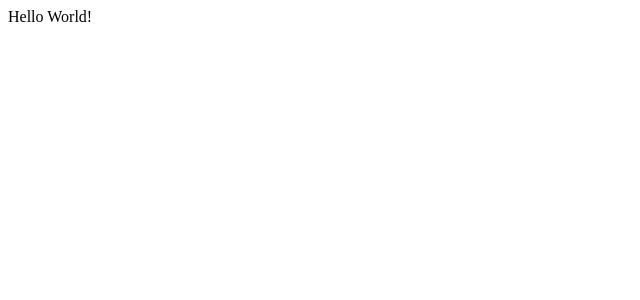
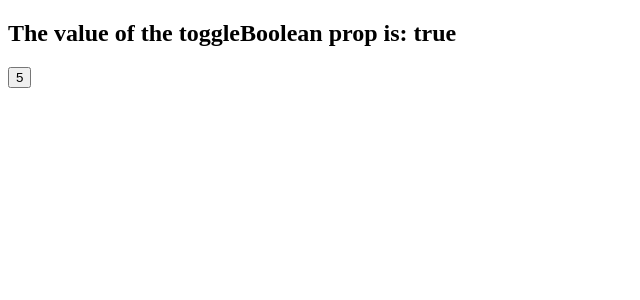
Before and after one commit to ImsirovicAjdin/react-from-scratch-101-simplest, a JavaScript app: page / in a window 1280 px wide. Shown: the top 300 px of the page, without its empty margins (0-640 px from the left). Built offline with nearby package versions, Linux system fonts and the light colour scheme.

Commit message:
Add code for the expressions as props reading

```diff
--- a/src/App.js
+++ b/src/App.js
@@ -1,9 +1,37 @@
-function App() {
+// lesson SharePoint:
+// https://sureskillshq.sharepoint.com/:w:/s/CourseraMetaProgrammes/EbWxxHGwsQlBgd-TJK7encQB4J8LTc2wX5Zr07nPL-xvMw?e=zgrSOq
+
+const bool = false;
+const firstVal = 10;
+const secondVal = 2;
+
+function Example(props) {
   return (
-    <div className="App">
-      Hello World!
-    </div>
-  );
+    <h2>The value of the toggleBoolean prop is: {props.toggleBoolean.toString()}</h2>
+  )
 }
 
-export default App;
+// first example (commented-out code)
+// export default function App() {
+// 	return (
+// 		<div className="App">
+// 			<Example toggleBoolean={!bool} />
+// 			<button>{Math.random() > 0.5 ? firstVal * secondVal : firstVal / secondVal}</button>
+// 		</div>
+// 	)
+// }
+
+// second example (extracted the ternary into a separate function)
+function randomCalc() {
+  return Math.random() > 0.5 ? firstVal * secondVal : firstVal / secondVal
+}
+
+
+export default function App() {
+	return (
+		<div className="App">
+			<Example toggleBoolean={!bool} />
+			<button>{randomCalc()}</button>
+		</div>
+	)
+}
```
